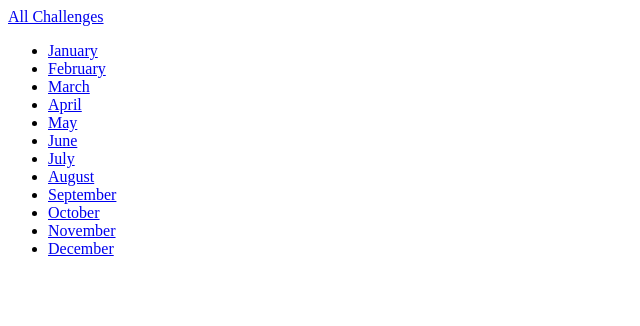
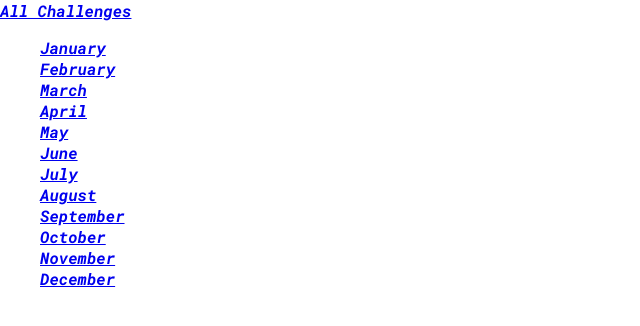
Before and after one commit to torcuata22/FlashFic, a Django app: page /challenges/ in a window 1280 px wide. Shown: the top 326 px of the page, without its empty margins (0-640 px from the left). Run offline with Django 4.2, Linux system fonts and the light colour scheme.

Commit message:
began css

```diff
--- /dev/null
+++ b/flash/challenges/static/challenges/challenges.css
@@ -0,0 +1,3 @@
+ul {
+    list-style: none;
+}
--- a/flash/challenges/templates/challenges/index.html
+++ b/flash/challenges/templates/challenges/index.html
@@ -1,4 +1,9 @@
 {% extends "base.html" %}
+{% load static %}
+
+{% block css_files %}
+<link rel="stylesheet" href="{% static 'challenges/challenges.css' %}">
+{% endblock %}
 
 {% block page_title%}
 All Challenges
--- a/flash/challenges/views.py
+++ b/flash/challenges/views.py
@@ -1,7 +1,7 @@
 from django.shortcuts import render
-from django.http import HttpResponse, HttpResponseNotFound, HttpResponseRedirect
+from django.http import Http404, HttpResponseNotFound, HttpResponseRedirect
 from django.urls import reverse
-from django.template.loader import render_to_string
+
 
 monthly_challenges =  {
     "january": "Writing exercises for January",
@@ -32,7 +32,7 @@ def challenge_by_number(request, month):
     months = list(monthly_challenges.keys())
 
     if month > len(months):
-            return HttpResponseNotFound("<h1>Invalid month</h1>")
+        raise Http404
     else:
         redirect_month = months[month - 1]
         redirect_path = reverse("month-challenge", args=[redirect_month]) #builds path that lloks like this: /challenge/<redirect_month>, which is why we use args = redirect_month as the second parameter
@@ -47,4 +47,4 @@ def monthly_challenge(request, month):
             "month_name": month
         })
     except:
-        return HttpResponseNotFound ('<h1>This month is not supported</h1>')
+         raise Http404()
--- a/flash/flash/settings.py
+++ b/flash/flash/settings.py
@@ -121,6 +121,10 @@ USE_TZ = True
 
 STATIC_URL = 'static/'
 
+STATICFILES_DIRS = [
+    BASE_DIR / 'static'
+]
+
 # Default primary key field type
 # https://docs.djangoproject.com/en/4.0/ref/settings/#default-auto-field
 
--- /dev/null
+++ b/flash/static/styles.css
@@ -0,0 +1,9 @@
+@import url('https://fonts.googleapis.com/css2?family=Roboto+Mono:ital,wght@1,700&display=swap');
+html {
+    font-family: 'Roboto Mono', monospace;
+
+}
+
+body {
+    margin: 0;
+}
--- a/flash/templates/base.html
+++ b/flash/templates/base.html
@@ -1,10 +1,18 @@
+{% load static %}
 <!DOCTYPE html>
 <html lang="en">
 <head>
     <meta charset="UTF-8">
     <meta http-equiv="X-UA-Compatible" content="IE=edge">
     <meta name="viewport" content="width=device-width, initial-scale=1.0">
-    <title> {%block page_title%}{% endblock %}</title>
+    <title> {%block page_title%}My Challenges{% endblock %}</title>
+    <link rel="stylesheet" href="{% static 'styles.css' %}">
+
+{% block css_files %}
+
+{% endblock %}
+
+
 </head>
 <body>
     {% block content %}
```
Also changed, not shown: flash/templates/404.html (added, +11 -0 lines), flash/challenges/templates/challenges/includes/headers.html (line endings or trailing spaces).
